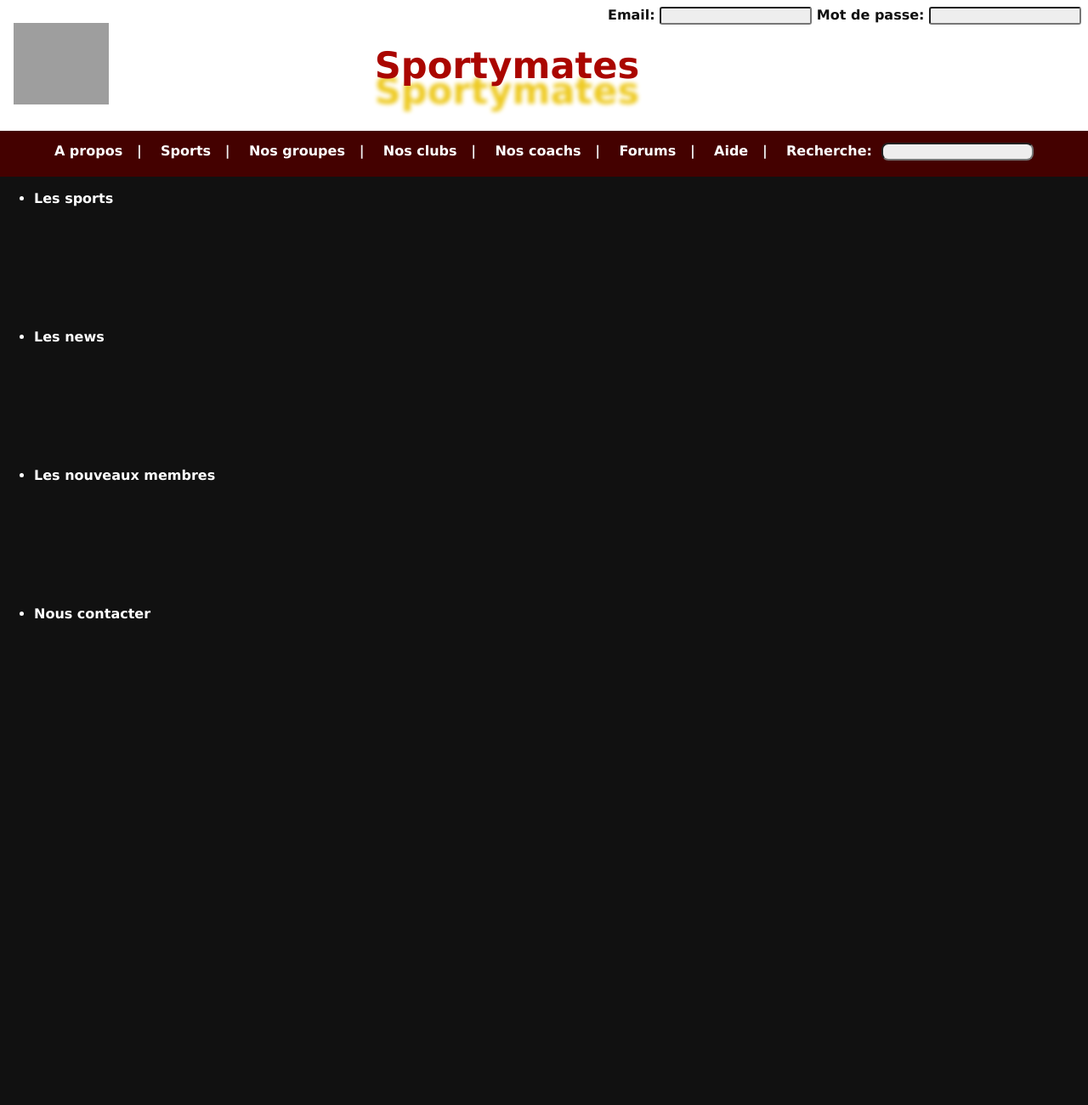
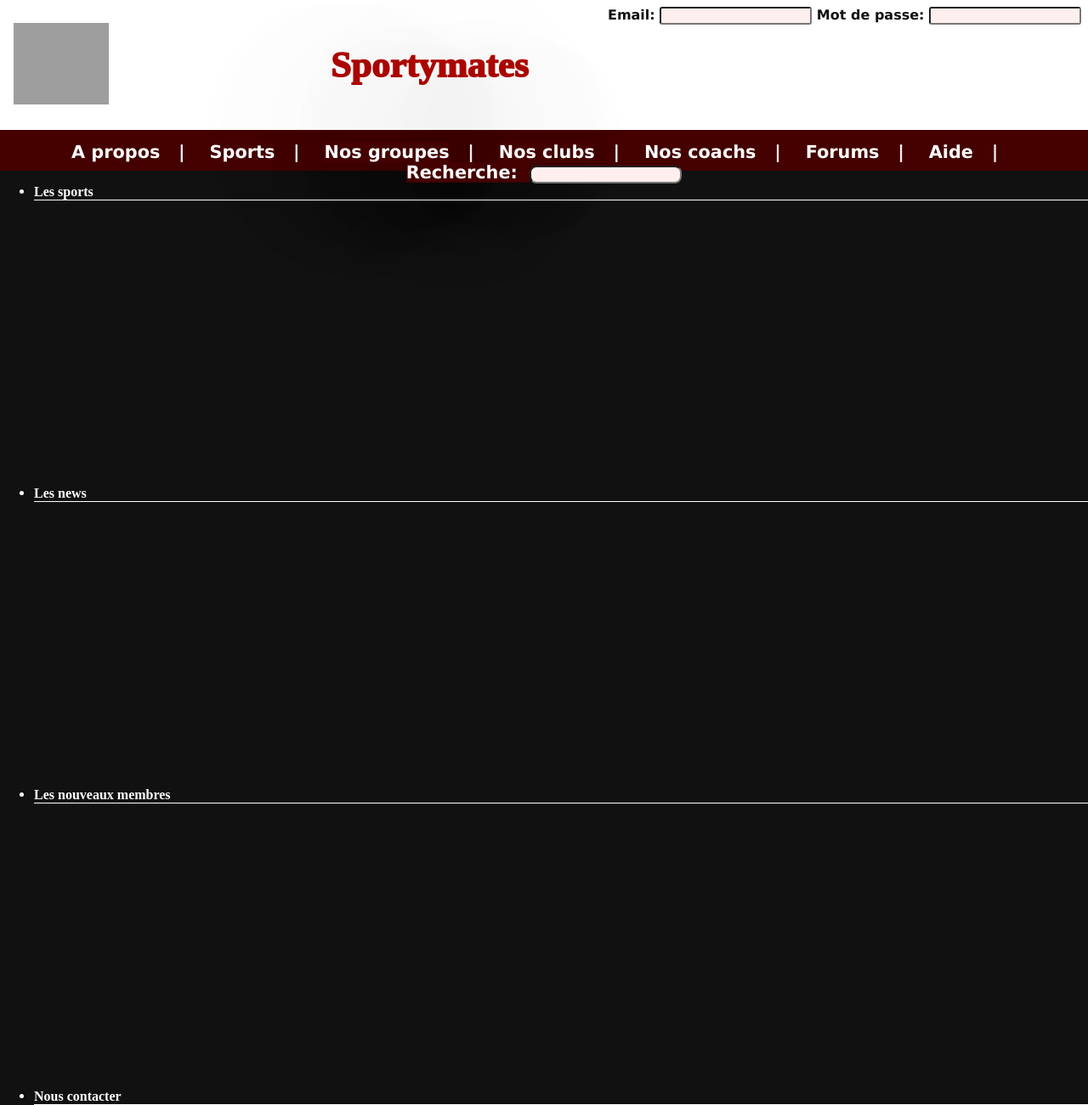
Before and after one commit to bsagazan/Sportymates, a PHP site: page /Sportymates.html in a window 1280 px wide. Shown: the whole page at 85% size. Before the commit the page ends 729 px from the top, so only its background shows below. Run offline with PHP 8.4, Linux system fonts and the light colour scheme; grey boxes are pictures that could not be loaded.

Commit message:
Added files via upload

```diff
--- a/stylesheet.css
+++ b/stylesheet.css
@@ -30,23 +30,24 @@
 }
 
 input {
-	background-color: #EEEEEE;
+	background-color: #FFEEEE;
 	border-radius: 3px;
 }
 
 h1 {
-	font-weight: bold;
+	font-weight: 1000;
 	color: #AA0600;
 	font-size: 2.7em;
-	text-shadow: 0px 30px 5px #EECA20;
+	text-shadow: 0em 1.9em 5.0em #000000;
 	padding: 1.20em;
-	padding-left: 10.2em;
+	padding-left: 9em;
 	background-color: white;
+	font-family: Engravers MT;
 }
 
 #Un {
 	background-color: #440100;
-	height: 3.4em;
+	height: 3.0em;
 	width: auto;
 }
 
@@ -55,7 +56,8 @@
 	background-color: #440100;
 	text-align: center;
 	color: #EEEEEE;
-	padding: 0.90em;
+	padding: 0.70em;
+	font-size: 1.3em;
 }
 
 #recherche {
@@ -68,9 +70,77 @@
 	background-color: #440100;
 }
 
-li h4:first-child {
+li h4 {
 	padding-top: 1em;
+	font-family: Engravers MT;
+	font-size: 1em;
+	border-bottom:1px solid white;
 }
 .espace {
-	padding-top:8em;
+	padding-top:20em;
 }
+li img {
+	height: 11em;
+	width: 20em;
+	padding-top: 3.5em;
+	background-color: #111111;
+	padding-left: 7em;
+}
+
+#img2 {
+	width: 13em;
+	padding-left: 3em;
+}
+#img3 {
+	padding-left: 4em;
+}
+
+#img4 {
+	width: 10em;
+}
+
+#img5 {
+	width: 13em;
+	padding-right: 3em;
+}
+
+li img:nth-child(5){
+	height: 4em;
+	width: 4em;
+	padding-top: 7em;
+	padding-left: 2em;
+}
+
+.profil {
+	height: 11em;
+	width: 11em;
+	padding-right: 5.0em;
+}
+
+#map {
+	float: right;
+	padding-right: 10em;
+}
+
+h6 {
+	font-family: Engravers MT;
+	font-size: 0.001;
+	color: black;
+	background-color: white;
+}
+
+
+#foot {
+	height: 10em;
+	width: auto;
+	background-color: #AAAAAA;
+}
+
+#foot p {
+	padding-top: 0.2em;
+	color: black;
+	background-color: #AAAAAA;
+	padding-left: 2em;
+	font-weight: bold;
+	font-size: 1.2em;
+}
```
